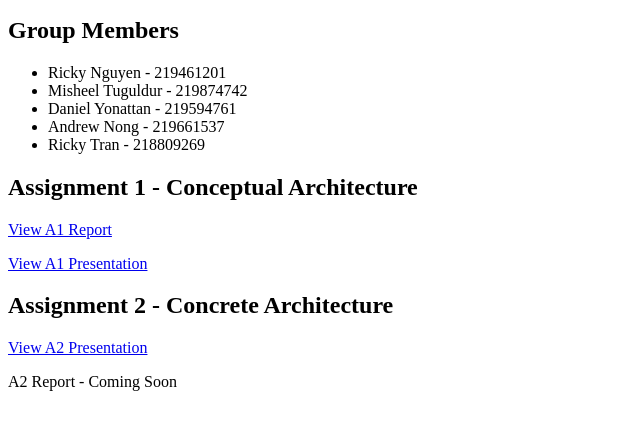
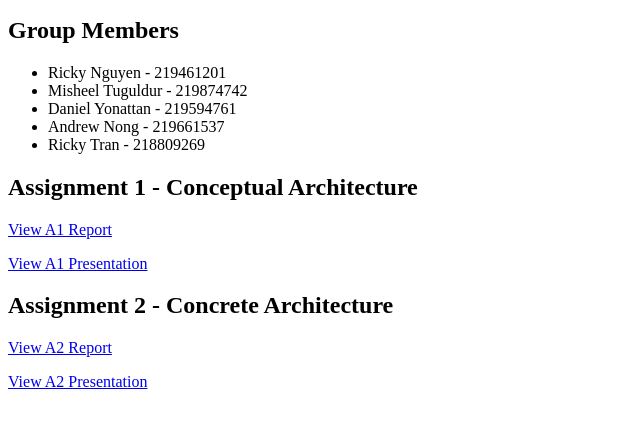
Before and after one commit to rickyngyn/groupC-website, a plain HTML site: page index.html in a window 1280 px wide. Shown: the part 101-530 px from the top of the page, without its empty margins (0-640 px from the left). Drawn offline with Linux system fonts and the light colour scheme.

Commit message:
Add link to A2 Report in index.html

```diff
--- a/index.html
+++ b/index.html
@@ -32,11 +32,14 @@
 
   <h2>Assignment 2 - Concrete Architecture</h2>
   <p>
+    <p>
+    <a href="content/Group%20C_ Concrete%20Architecture%20Report_%20OpenPilot.pdf">
+      View A2 Report
+    </a>
+  </p>
     <a href="content/Project2_ConcreteArchitecture_Presentation.pdf">
       View A2 Presentation
     </a>
   </p>
-  <p>A2 Report - Coming Soon</p>
-
 </body>
 </html>
```
